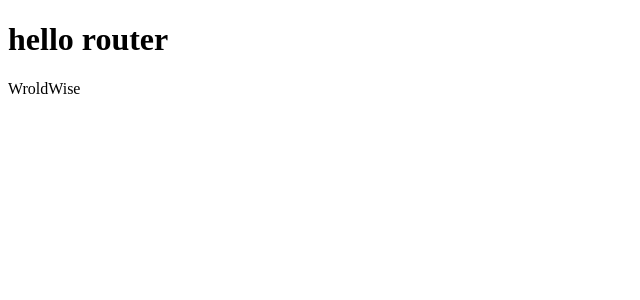
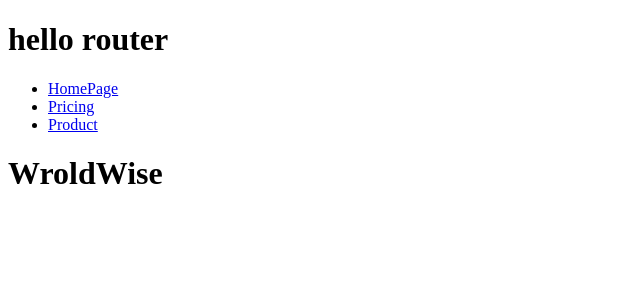
Before and after one commit to janak0ff/WorldWise, a React (Vite) app: page / in a window 1280 px wide. Shown: the top 300 px of the page, without its empty margins (0-640 px from the left). Built offline with nearby package versions, Linux system fonts and the light colour scheme.

Commit message:
Linking Between Routes With Link  and NavLink

```diff
--- /dev/null
+++ b/src/components/NavPage.jsx
@@ -0,0 +1,21 @@
+import { NavLink } from "react-router-dom";
+
+function NavPage() {
+  return (
+    <nav>
+      <ul>
+        <li>
+          <NavLink to="/">HomePage</NavLink>
+        </li>
+        <li>
+          <NavLink to="/pricing">Pricing</NavLink>
+        </li>
+        <li>
+          <NavLink to="/product">Product</NavLink>
+        </li>
+      </ul>
+    </nav>
+  );
+}
+
+export default NavPage;
--- a/src/pages/Homepage.jsx
+++ b/src/pages/Homepage.jsx
@@ -1,7 +1,10 @@
+import NavPage from "../components/NavPage"
+
 function Homepage() {
     return (
         <div>
-            WroldWise
+            <NavPage/>
+            <h1>WroldWise</h1>
         </div>
     )
 }
--- a/src/pages/PageNotFound.jsx
+++ b/src/pages/PageNotFound.jsx
@@ -1,10 +1,12 @@
+import NavPage from "../components/NavPage";
+
 function PageNotFound() {
-    return (
-        <h1>
-            Page Not Found:
-
-        </h1>
-    )
+  return (
+    <h1>
+      <NavPage />
+      <h1>Page Not Found:</h1>
+    </h1>
+  );
 }
 
-export default PageNotFound
+export default PageNotFound;
--- a/src/pages/Pricing.jsx
+++ b/src/pages/Pricing.jsx
@@ -1,9 +1,12 @@
+import NavPage from "../components/NavPage";
+
 function Pricing() {
-    return (
-        <div>
-            Pricing
-        </div>
-    )
+  return (
+    <div>
+      <NavPage />
+      <h1>Pricing</h1>
+    </div>
+  );
 }
 
-export default Pricing
+export default Pricing;
--- a/src/pages/Product.jsx
+++ b/src/pages/Product.jsx
@@ -1,9 +1,12 @@
+import NavPage from "../components/NavPage";
+
 function Product() {
-    return (
-        <div>
-            Product
-        </div>
-    )
+  return (
+    <div>
+      <NavPage />
+      <h1>Product</h1>
+    </div>
+  );
 }
 
-export default Product
+export default Product;
```
Also changed, not shown: src/App.jsx (+16 -16 lines).
